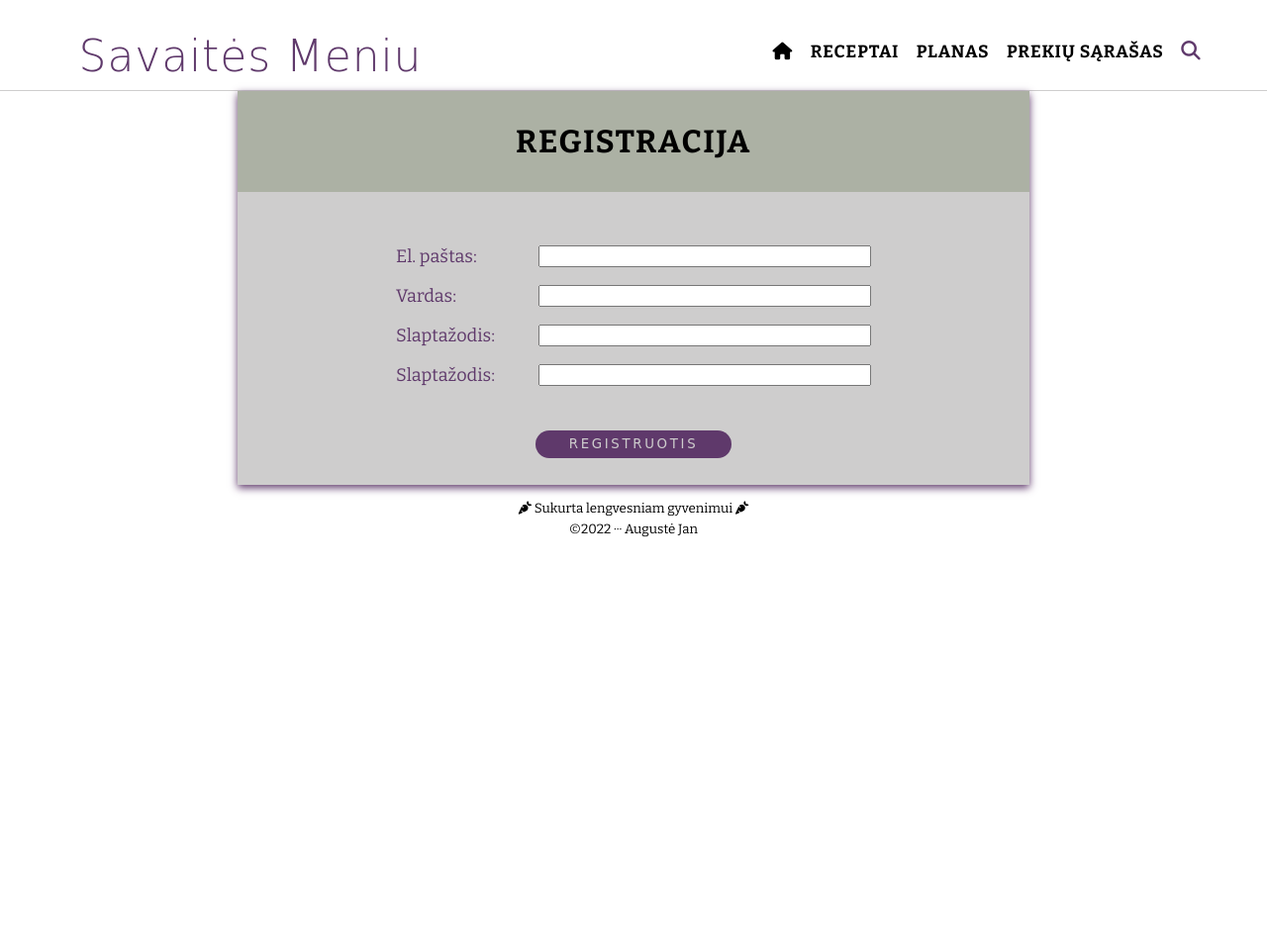
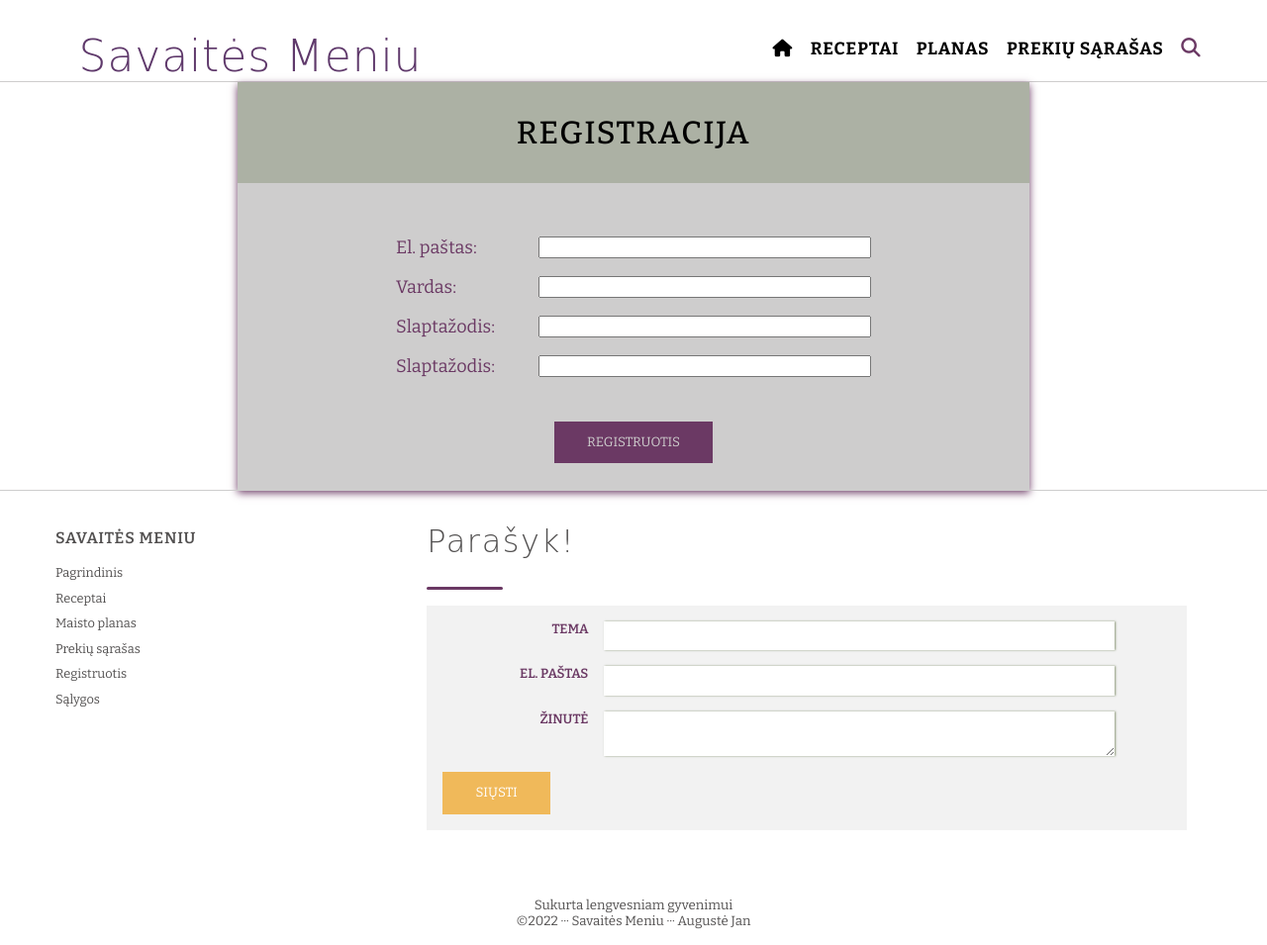
Before and after one commit to augustej/Meal-prep-web, a Flask app: page /sign_up in a window 1280 px wide. Shown: the whole page at 99% size. Before the commit the page ends 543 px from the top, so only its background shows below. Run offline with Flask 2, Linux system fonts and the light colour scheme; some libraries are stand-ins or nearby versions; some web fonts are replaced.

Commit message:
Finished base template style. Transformed into purple

```diff
--- a/flaskr/static/index-style.css
+++ b/flaskr/static/index-style.css
@@ -1,9 +1,9 @@
 :root {
-    --grey: #cecdcd;
-    --chaki: #5f396b;
-    --moss: #5f396b;
-    --green: #5f396b;
-    --brgreen: #5f396b;
+    --grey: rgb(206, 205, 205);
+    --brgrey: rgb(242, 242, 242);
+    --textgrey: rgb(83, 81, 81);
+    --purple: #6b3964;
+    --orange: #f0b95a;
     --white: #FFF;
     --black: #000;
     --title: 'Comforter Brush', cursive;
@@ -20,19 +20,28 @@ body {
     background-color: var(--white);
     font-family: var(--text);
     color: var(--black);
+}
 
+h1{
+    font-family: var(--text);
+    font-weight: 500;
+    font-size: 1.5em;
+    color: var(--purple);
 }
 
 h2{
     font-weight: 300;
-    font-size: 1.3em;
+    font-size: 2em;
     padding-top: 0.5em;
+    letter-spacing: 0.05em;
+    font-family: var(--title);
+
 }
 
 .decoration-line {
     height: 3px;
     width: 10%;
-    background-color: var(--green);
+    background-color: var(--purple);
     border-radius: 5px;
 }
 
@@ -69,7 +78,7 @@ nav {
     display: flex;
     padding: 0 0.5em;
     align-items: center;
-    margin: 0.5em 0 0.2em 0;
+    margin: 0.5em 0 0 0;
 }
 
 .nav-li a {
@@ -92,22 +101,15 @@ nav {
 
 .nav-ul .icon{
     font-size: 1.1em;
-    color: var(--brgreen);
+    color: var(--purple);
 }
 
 .menu-icon, .mobile{
     display:none;
 }
 
-
-@media (max-width: 860px) {
-
-    .nav-li {
-        padding: 0 0.2em;
-    }
-    .nav-ul {
-        justify-content: space-evenly;
-    }
+.active{
+    border-bottom: 2px solid var(--purple);
 }
 
 @media (max-width: 785px) {
@@ -242,92 +265,141 @@ nav {
 /* _________________Login-prompt ------------ */
 
 .login-prompt {
-    background-color: #274001;
-    color: var(--grey);
+    background-color: var(--purple);
+    color: var(--white);
     padding: 2em;
     text-align: center;
-    font-size: 1.2em;
 }
 
 .login-prompt p{
     margin-top: 0;
+    font-style: italic;
 }
 
 .button h2{
     padding: 0;
     margin: 0;
-    font-weight: inherit;
+    font-family: var(--text);
+    font-weight: 700;
+    letter-spacing: 0.005em;
+    font-size: large;
+
 }
 
 .button {
-    border-radius: 15px;
-    padding: 0.5em 2.5em;
-    font-family: var(--title);
+    padding: 1em 2.5em;
+    font-family: var(--text);
     text-transform: uppercase;
-    font-weight: 500;
-    letter-spacing: 0.2em;
     border: none;
+    background-color: var(--orange);
+    color: var(--white);
 }
 
 .button:hover {
-    background-color: rgba(255, 255, 255, 0.85);
+    background-color: var(--black);
 }
 
 /* _________________Login-prompt END ------------ */
+
+/* _________________FOOTER ------------ */
+
+footer {
+    margin: 0 auto;
+    max-width: 1200px;
+    display: flex;
+    flex-direction: row;
+    flex-wrap: wrap;
+    justify-content: space-between;
+    align-items: flex-start;
+    gap: 0.3em;
+    padding: 1em;
+    color: var(--textgrey);
+}
+
+.footer-nav ul{
+    list-style: none;
+    padding: 0;
+    margin: 0;
+}
+.footer-nav a{
+    text-decoration: none;
+    color: var(--textgrey);
+    font-size: 0.8em;
+    line-height: 2em;
+}
+
+.footer-nav h2{
+    font-family: var(--text);
+    font-size: medium;
+    text-transform: uppercase;
+    font-weight: 600;
+}
+
 /* _________________CONTACT ME ------------ */
 
+.message-me{
+    flex-basis: 70%;
+}
+
 .form-style{
-    padding: 1em;
+    padding:0 1em 1em 1em;
     max-width: 800px;
     margin: 1em auto;
 }
 
-.form-style p{
-    margin: 0;
-    padding: 0;
-    text-align: center;
+.form-style h2{
+    margin-top:0;
+    padding-top:0;
 }
+
 .form-style form{
-    background-color: #FFF;
+    background-color: var(--brgrey);
     display: flex;
     flex-direction: row;
     flex-wrap: wrap;
     padding: 1em;
     gap: 1em;
-    border-radius: 10px;
-    box-shadow: -1px 2px 5px var(--moss);
     margin-top: 1em;
 }
 .form-style form label {
     flex-basis: 20%;
     text-align: right;
+    color: var(--purple);
+    text-transform: uppercase;
+    font-size: smaller;
+    font-weight: 600;
 }
 .form-style form input, .form-style form textarea {
     flex-basis: 70%;
-    background-color: var(--grey);
+    background-color: var(--white);
     border: none;
     box-shadow: 1px 0px 2px rgba(39, 64, 1, 0.5);
     font-family: var(--text);
     padding: 0.5em;
 }
+/* _________________END CONTACT ME ------------ */
 
-.form-style .button:hover{
-    box-shadow: 1px 0px 3px rgba(39, 64, 1, 0.5);
+.mobile-visible{
+    display:none;
 }
 
-/* _________________END CONTACT ME ------------ */
-
-
-/* _________________FOOTER ------------ */
-
-footer {
+.copyrights{
+    margin-top: 2em;
+    flex-basis: 100%;
     display: flex;
     flex-direction: column;
     justify-content: center;
     align-items: center;
-    gap: 0.3em;
-    padding: 1em;
-    color: black;
+}
+
+@media (max-width: 600px){
+    .message-me{
+        flex-basis: 100%;
+    }
+    .mobile-visible{
+        margin:1em 0;
+        display:flex;
+    }
 }
 
 /* _________________FOOTER  end------------ */
@@ -336,7 +408,7 @@ footer {
 
 .block-content{
     max-width: 800px;
-    box-shadow: 0px 3px 8px var(--chaki);
+    box-shadow: 0px 3px 8px var(--purple);
     margin: 0 auto;
     padding: 0;
     display: flex;
@@ -344,7 +416,7 @@ footer {
     justify-content: center;
     align-self: center;
     background-color: var(--grey);
-    color: var(--chaki);
+    color: var(--purple);
 }
 
 .inner-block{
@@ -404,12 +476,12 @@ footer {
     flex-basis: 70%;
 }
 .reg-form .button{
-    background-color: var(--chaki);
+    background-color: var(--purple);
     color: var(--grey)
 }
 .reg-form .button:hover{
     background-color: rgba(39, 64, 1, 0.2);
-    color: var(--chaki)
+    color: var(--purple)
 }
 .button-highlight{
     width: 100%;
--- a/flaskr/templates/base.html
+++ b/flaskr/templates/base.html
@@ -22,15 +22,15 @@
                     <i class="fa-solid fa-bars"></i>
                 </a>
             </li>
-            <li class="nav-li home web-mob">
+            <li class="nav-li home web-mob {% block navhome %} {% endblock %}">
                 <a href="/">
                     <i class="fa-solid fa-house"></i>
                 </a>
             </li>
-            <li class="nav-li recipes web-mob"><a href="recipes">Receptai</a></li>
-            <li class="nav-li week-plan web-mob"><a href="calendar">Planas</a></li>
-            <li class="nav-li shop-list web-mob"><a href="groc_list">Prekių sąrašas</a></li>
-            <li class="nav-li search web-mob"><a href="search"><i class="fa-solid fa-magnifying-glass icon"></i></a></li>
+            <li class="nav-li recipes web-mob {% block navrecipes %} {% endblock %}" ><a href="recipes">Receptai</a></li>
+            <li class="nav-li week-plan web-mob {% block navcalendar %} {% endblock %}"><a href="calendar">Planas</a></li>
+            <li class="nav-li shop-list web-mob {% block navgroceries %} {% endblock %}"><a href="groc_list">Prekių sąrašas</a></li>
+            <li class="nav-li search web-mob {% block navsearch %} {% endblock %}"><a href="search"><i class="fa-solid fa-magnifying-glass icon"></i></a></li>
         </ul>
     </nav>
     <div class="divider"></div>
@@ -39,15 +39,48 @@
 
     {% endblock %}
 
+    <div class="divider"></div>
+
     <footer>
-        <small>
-            <i class="fa-solid fa-carrot icon"></i>
-            Sukurta lengvesniam gyvenimui
-            <i class="fa-solid fa-carrot icon"></i>
-        </small>
-        <small>
-            &#169<span id="date"></span> &middot&middot&middot Augustė Jan
-        </small>
+
+        <div class="footer-nav">
+            <h2>Savaitės Meniu</h2>
+            <ul>
+                <li><a href="/">Pagrindinis</a></li>
+                <li><a href="recipes">Receptai</a></li>
+                <li><a href="calendar">Maisto planas</a></li>
+                <li><a href="groc_list">Prekių sąrašas</a></li>
+                <li><a href="register">Registruotis</a></li>
+                <li><a href="/">Sąlygos</a></li>
+            </ul>
+        </div>
+
+        <div class="divider mobile-visible"></div>
+
+        <div class="message-me">
+            <section class="contact-me form-style">
+                <h2>Parašyk!</h2>
+                <div class="decoration-line"></div>
+                <form>
+                    <label for="#message-theme">Tema</label>
+                    <input type="text" id="message-theme" required>
+                    <label for="#message-email">El. paštas</label>
+                    <input type="email" id="message-email" required>
+                    <label for="#message-text">Žinutė</label>
+                    <textarea id="message-text" required></textarea>
+                    <button class="button">Siųsti</button>
+                </form>
+            </section>
+        </div>
+
+        <div class="copyrights">
+            <small>
+                Sukurta lengvesniam gyvenimui
+            </small>
+            <small>
+                &#169<span id="date"></span> &middot&middot&middot Savaitės Meniu &middot&middot&middot Augustė Jan
+            </small>
+        </div>
     </footer>
     <script src="../static/index-script.js"></script>
     <script src="https://kit.fontawesome.com/4d9826a017.js" crossorigin="anonymous"></script>
```
Also changed, not shown: other parts of flaskr/static/index-style.css (+62 -41 lines).
